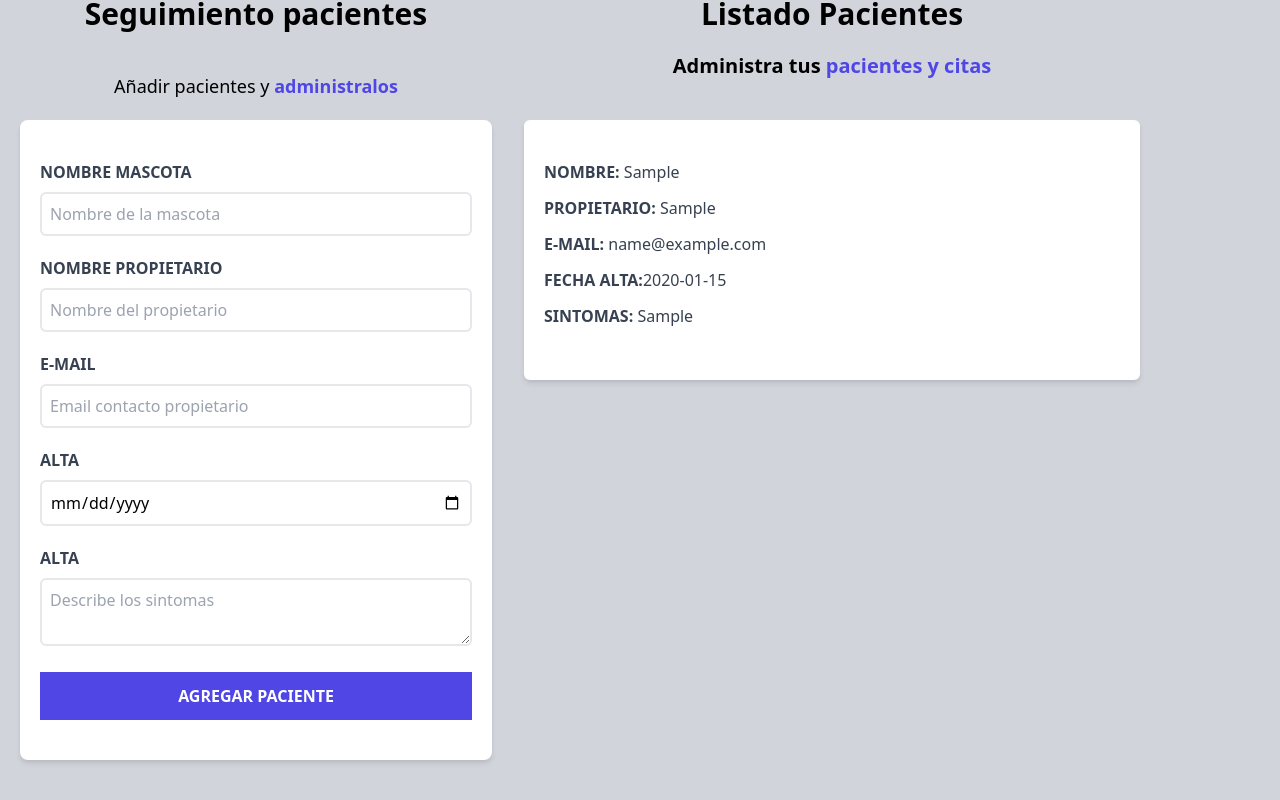
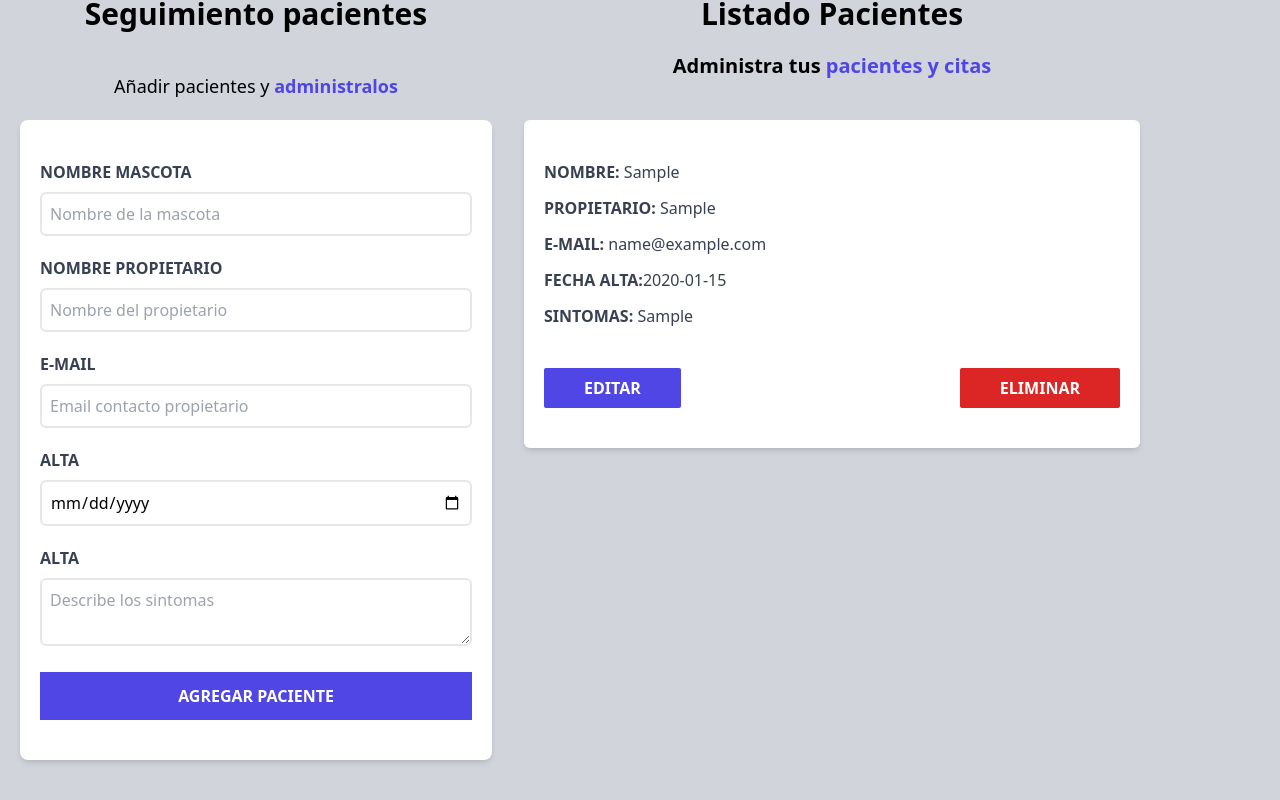
Before and after one commit to arielkarlen/Administrador-de-pacientes, a React (Vite) app: page / in a window 1280 px wide. Both pictures are taken after typing "Sample", "Sample", "name@example.com", "2020-01-15", "Sample" into the empty fields and a click on the input "Agregar paciente". Shown: the part 180-980 px from the top of the page. Built offline with nearby package versions, Linux system fonts and the light colour scheme.

Commit message:
Hasta video 80

```diff
--- a/src/App.jsx
+++ b/src/App.jsx
@@ -6,7 +6,8 @@
 
 function App() {
 
-  const [pacientes, setPacientes] = useState([])
+  const [pacientes, setPacientes] = useState([]);
+  const [paciente, setPaciente] = useState({})
 
 
   return (
@@ -18,10 +19,12 @@
         <Formulario
         pacientes={pacientes}
         setPacientes={setPacientes}
+        paciente={paciente}
 
         />
         <ListadoPacientes
         pacientes={pacientes}
+        setPaciente={setPaciente}
         />
       </div>
     </div>
--- a/src/components/Formulario.jsx
+++ b/src/components/Formulario.jsx
@@ -2,7 +2,7 @@
 import Error from './Error';
 
 
-function Formulario({pacientes, setPacientes}) {
+function Formulario({pacientes, setPacientes, paciente}) {
     const [nombre, setNombre] = useState('');
     const [propietario, setPropietario] = useState('');
     const [email, setEmail] = useState('');
@@ -10,6 +10,13 @@
     const [sintomas, setSintomas] = useState('');
 
     const [error, setError] = useState(false);
+
+    useEffect(() => {
+
+     }, [paciente])
+
+
+
 
     const generarId = () => {
 
--- a/src/components/ListadoPacientes.jsx
+++ b/src/components/ListadoPacientes.jsx
@@ -3,7 +3,7 @@
 
 
 
-const ListadoPacientes = ({pacientes}) => {
+const ListadoPacientes = ({pacientes, setPaciente}) => {
 
     console.log()
     return(
@@ -17,6 +17,7 @@
             <Paciente
              key={paciente.id}
              paciente={paciente}
+             setPaciente={setPaciente}
             />
 
             ))}
--- a/src/components/Paciente.jsx
+++ b/src/components/Paciente.jsx
@@ -1,5 +1,9 @@
-const Paciente = ({paciente}) => {
+const Paciente = ({paciente, setPaciente}) => {
 
+
+
+
+const {nombre, propietario, email, fecha, sintomas} = paciente
 
     return (
         <div className="m-3 bg-white shadow-md px-5 py-10 rounded-md">
@@ -8,6 +12,16 @@
                 <p className="font-bold mb-3 text-gray-700 uppercase">E-mail:<span className="font-normal normal-case"> {paciente.email}</span></p>
                 <p className="font-bold mb-3 text-gray-700 uppercase">Fecha Alta:<span className="font-normal normal-case">{paciente.fecha}</span></p>
                 <p className="font-bold mb-3 text-gray-700 uppercase">Sintomas:<span className="font-normal normal-case"> {paciente.sintomas}</span></p>
+                <div className="flex justify-between mt-10">
+                    <button
+                        type="button"
+                        className="py-2 px-10 bg-indigo-600 hover:bg-indigo-700 text-white font-bold uppercase rounded-sm"
+                        onClick={()=> setPaciente(paciente)}
+                    >Editar
+                    </button>
+
+                    <button type="button" className="py-2 px-10 bg-red-600 hover:bg-red-700 text-white font-bold uppercase rounded-sm">Eliminar</button>
+                </div>
             </div>
     )
 
```
